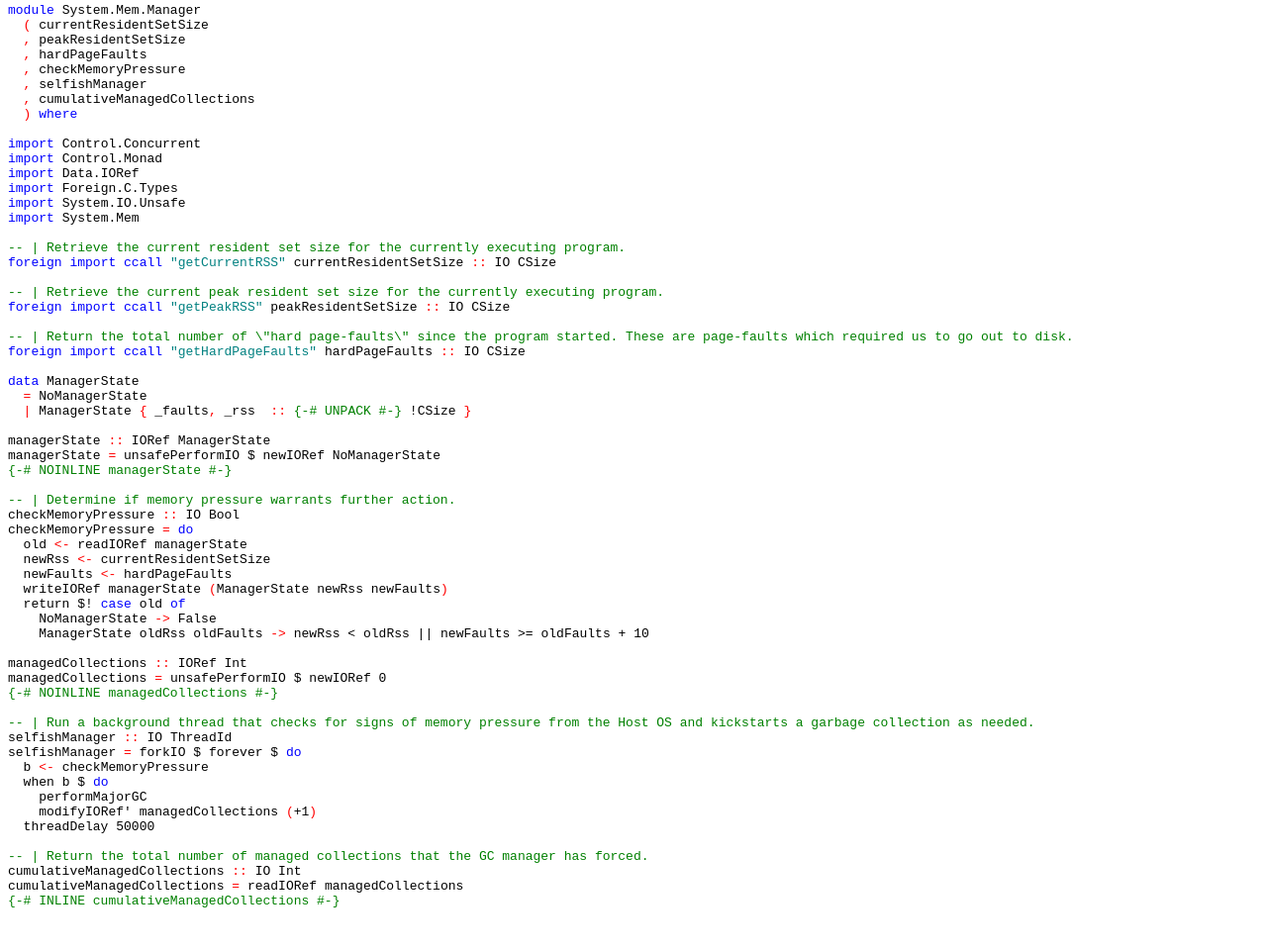
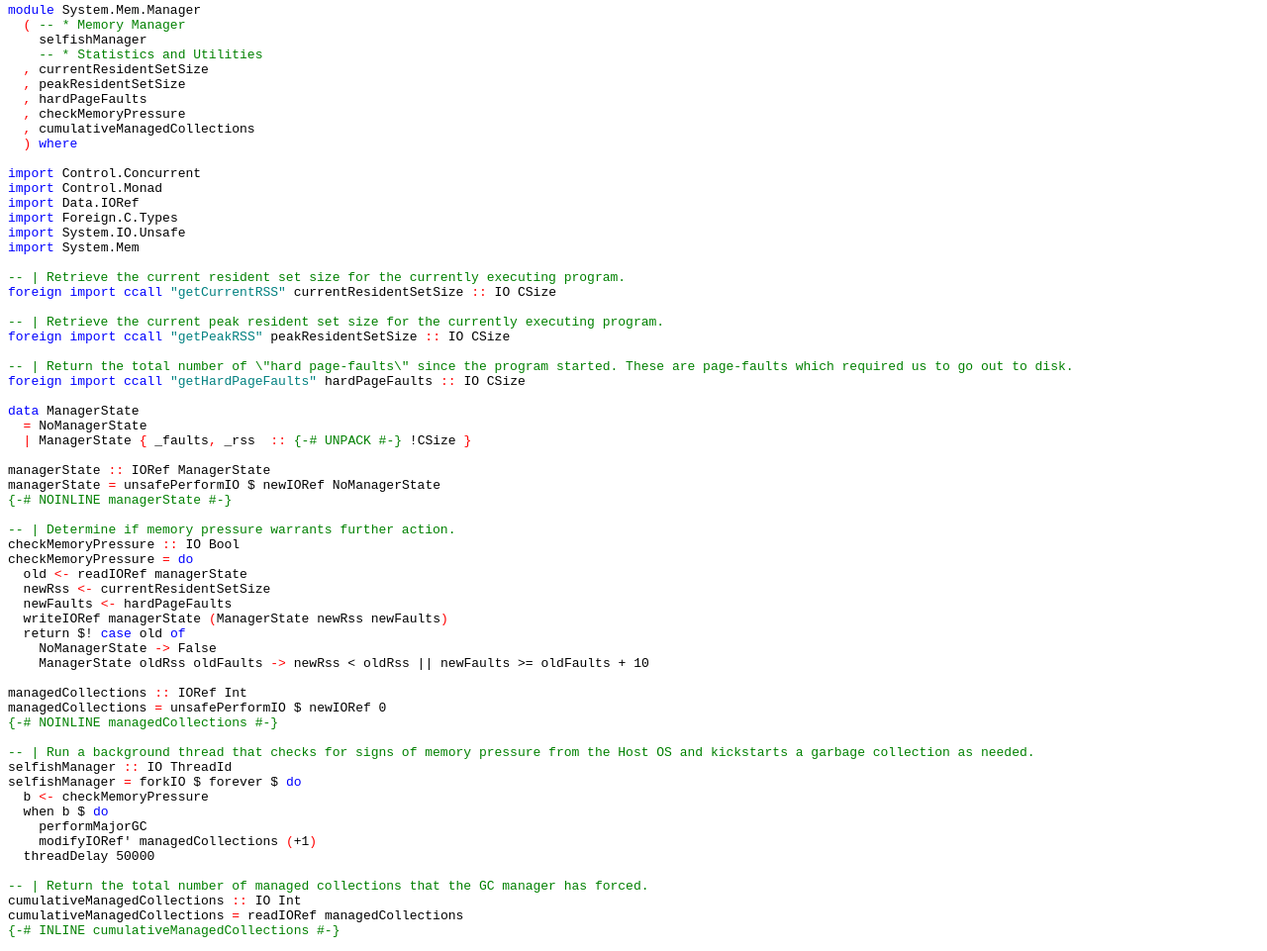
Before and after one commit to ekmett/gc, a plain HTML site: page src/System-Mem-Manager.html in a window 1280 px wide. Shown: the part 400-1361 px from the top of the page at 99% size. Before the commit the page ends 1331 px from the top, so only its background shows below. Drawn offline with Linux system fonts and the light colour scheme.

Commit message:
updated haddocks

```diff
--- a/src/System-Mem-Manager.html
+++ b/src/System-Mem-Manager.html
@@ -34,65 +34,67 @@
 <a name="line-25"></a>
 <a name="line-26"></a>
 <a name="line-27"></a><span class='hs-keyword'>module</span> <span class='hs-conid'>System</span><span class='hs-varop'>.</span><span class='hs-conid'>Mem</span><span class='hs-varop'>.</span><span class='hs-conid'>Manager</span>
-<a name="line-28"></a>  <span class='hs-layout'>(</span> <span class='hs-varid'>currentResidentSetSize</span>
-<a name="line-29"></a>  <span class='hs-layout'>,</span> <span class='hs-varid'>peakResidentSetSize</span>
-<a name="line-30"></a>  <span class='hs-layout'>,</span> <span class='hs-varid'>hardPageFaults</span>
-<a name="line-31"></a>  <span class='hs-layout'>,</span> <span class='hs-varid'>checkMemoryPressure</span>
-<a name="line-32"></a>  <span class='hs-layout'>,</span> <span class='hs-varid'>selfishManager</span>
-<a name="line-33"></a>  <span class='hs-layout'>,</span> <span class='hs-varid'>cumulativeManagedCollections</span>
-<a name="line-34"></a>  <span class='hs-layout'>)</span> <span class='hs-keyword'>where</span>
-<a name="line-35"></a>
-<a name="line-36"></a><span class='hs-keyword'>import</span> <span class='hs-conid'>Control</span><span class='hs-varop'>.</span><span class='hs-conid'>Concurrent</span>
-<a name="line-37"></a><span class='hs-keyword'>import</span> <span class='hs-conid'>Control</span><span class='hs-varop'>.</span><span class='hs-conid'>Monad</span>
-<a name="line-38"></a><span class='hs-keyword'>import</span> <span class='hs-conid'>Data</span><span class='hs-varop'>.</span><span class='hs-conid'>IORef</span>
-<a name="line-39"></a><span class='hs-keyword'>import</span> <span class='hs-conid'>Foreign</span><span class='hs-varop'>.</span><span class='hs-conid'>C</span><span class='hs-varop'>.</span><span class='hs-conid'>Types</span>
-<a name="line-40"></a><span class='hs-keyword'>import</span> <span class='hs-conid'>System</span><span class='hs-varop'>.</span><span class='hs-conid'>IO</span><span class='hs-varop'>.</span><span class='hs-conid'>Unsafe</span>
-<a name="line-41"></a><span class='hs-keyword'>import</span> <span class='hs-conid'>System</span><span class='hs-varop'>.</span><span class='hs-conid'>Mem</span>
-<a name="line-42"></a>
-<a name="line-43"></a><span class='hs-comment'>-- | Retrieve the current resident set size for the currently executing program.</span>
-<a name="line-44"></a><span class='hs-keyword'>foreign</span> <span class='hs-keyword'>import</span> <span class='hs-keyword'>ccall</span> <span class='hs-str'>"getCurrentRSS"</span> <span class='hs-varid'>currentResidentSetSize</span> <span class='hs-keyglyph'>::</span> <span class='hs-conid'>IO</span> <span class='hs-conid'>CSize</span>
-<a name="line-45"></a>
-<a name="line-46"></a><span class='hs-comment'>-- | Retrieve the current peak resident set size for the currently executing program.</span>
-<a name="line-47"></a><span class='hs-keyword'>foreign</span> <span class='hs-keyword'>import</span> <span class='hs-keyword'>ccall</span> <span class='hs-str'>"getPeakRSS"</span> <span class='hs-varid'>peakResidentSetSize</span> <span class='hs-keyglyph'>::</span> <span class='hs-conid'>IO</span> <span class='hs-conid'>CSize</span>
-<a name="line-48"></a>
-<a name="line-49"></a><span class='hs-comment'>-- | Return the total number of \"hard page-faults\" since the program started. These are page-faults which required us to go out to disk.</span>
-<a name="line-50"></a><span class='hs-keyword'>foreign</span> <span class='hs-keyword'>import</span> <span class='hs-keyword'>ccall</span> <span class='hs-str'>"getHardPageFaults"</span> <span class='hs-varid'>hardPageFaults</span> <span class='hs-keyglyph'>::</span> <span class='hs-conid'>IO</span> <span class='hs-conid'>CSize</span>
-<a name="line-51"></a>
-<a name="line-52"></a><a name="ManagerState"></a><span class='hs-keyword'>data</span> <span class='hs-conid'>ManagerState</span>
-<a name="line-53"></a>  <span class='hs-keyglyph'>=</span> <span class='hs-conid'>NoManagerState</span>
-<a name="line-54"></a>  <span class='hs-keyglyph'>|</span> <span class='hs-conid'>ManagerState</span> <span class='hs-layout'>{</span> <span class='hs-sel'>_faults</span><span class='hs-layout'>,</span> <span class='hs-sel'>_rss</span>  <span class='hs-keyglyph'>::</span> <span class='hs-comment'>{-# UNPACK #-}</span> <span class='hs-varop'>!</span><span class='hs-conid'>CSize</span> <span class='hs-layout'>}</span>
-<a name="line-55"></a>
-<a name="line-56"></a><a name="managerState"></a><span class='hs-definition'>managerState</span> <span class='hs-keyglyph'>::</span> <span class='hs-conid'>IORef</span> <span class='hs-conid'>ManagerState</span>
-<a name="line-57"></a><span class='hs-definition'>managerState</span> <span class='hs-keyglyph'>=</span> <span class='hs-varid'>unsafePerformIO</span> <span class='hs-varop'>$</span> <span class='hs-varid'>newIORef</span> <span class='hs-conid'>NoManagerState</span>
-<a name="line-58"></a><span class='hs-comment'>{-# NOINLINE managerState #-}</span>
-<a name="line-59"></a>
-<a name="line-60"></a><a name="checkMemoryPressure"></a><span class='hs-comment'>-- | Determine if memory pressure warrants further action.</span>
-<a name="line-61"></a><span class='hs-definition'>checkMemoryPressure</span> <span class='hs-keyglyph'>::</span> <span class='hs-conid'>IO</span> <span class='hs-conid'>Bool</span>
-<a name="line-62"></a><span class='hs-definition'>checkMemoryPressure</span> <span class='hs-keyglyph'>=</span> <span class='hs-keyword'>do</span>
-<a name="line-63"></a>  <span class='hs-varid'>old</span> <span class='hs-keyglyph'>&lt;-</span> <span class='hs-varid'>readIORef</span> <span class='hs-varid'>managerState</span>
-<a name="line-64"></a>  <span class='hs-varid'>newRss</span> <span class='hs-keyglyph'>&lt;-</span> <span class='hs-varid'>currentResidentSetSize</span>
-<a name="line-65"></a>  <span class='hs-varid'>newFaults</span> <span class='hs-keyglyph'>&lt;-</span> <span class='hs-varid'>hardPageFaults</span>
-<a name="line-66"></a>  <span class='hs-varid'>writeIORef</span> <span class='hs-varid'>managerState</span> <span class='hs-layout'>(</span><span class='hs-conid'>ManagerState</span> <span class='hs-varid'>newRss</span> <span class='hs-varid'>newFaults</span><span class='hs-layout'>)</span>
-<a name="line-67"></a>  <span class='hs-varid'>return</span> <span class='hs-varop'>$!</span> <span class='hs-keyword'>case</span> <span class='hs-varid'>old</span> <span class='hs-keyword'>of</span>
-<a name="line-68"></a>    <span class='hs-conid'>NoManagerState</span> <span class='hs-keyglyph'>-&gt;</span> <span class='hs-conid'>False</span>
-<a name="line-69"></a>    <span class='hs-conid'>ManagerState</span> <span class='hs-varid'>oldRss</span> <span class='hs-varid'>oldFaults</span> <span class='hs-keyglyph'>-&gt;</span> <span class='hs-varid'>newRss</span> <span class='hs-varop'>&lt;</span> <span class='hs-varid'>oldRss</span> <span class='hs-varop'>||</span> <span class='hs-varid'>newFaults</span> <span class='hs-varop'>&gt;=</span> <span class='hs-varid'>oldFaults</span> <span class='hs-varop'>+</span> <span class='hs-num'>10</span>
-<a name="line-70"></a>
-<a name="line-71"></a><a name="managedCollections"></a><span class='hs-definition'>managedCollections</span> <span class='hs-keyglyph'>::</span> <span class='hs-conid'>IORef</span> <span class='hs-conid'>Int</span>
-<a name="line-72"></a><span class='hs-definition'>managedCollections</span> <span class='hs-keyglyph'>=</span> <span class='hs-varid'>unsafePerformIO</span> <span class='hs-varop'>$</span> <span class='hs-varid'>newIORef</span> <span class='hs-num'>0</span>
-<a name="line-73"></a><span class='hs-comment'>{-# NOINLINE managedCollections #-}</span>
-<a name="line-74"></a>
-<a name="line-75"></a><a name="selfishManager"></a><span class='hs-comment'>-- | Run a background thread that checks for signs of memory pressure from the Host OS and kickstarts a garbage collection as needed.</span>
-<a name="line-76"></a><span class='hs-definition'>selfishManager</span> <span class='hs-keyglyph'>::</span> <span class='hs-conid'>IO</span> <span class='hs-conid'>ThreadId</span>
-<a name="line-77"></a><span class='hs-definition'>selfishManager</span> <span class='hs-keyglyph'>=</span> <span class='hs-varid'>forkIO</span> <span class='hs-varop'>$</span> <span class='hs-varid'>forever</span> <span class='hs-varop'>$</span> <span class='hs-keyword'>do</span>
-<a name="line-78"></a>  <span class='hs-varid'>b</span> <span class='hs-keyglyph'>&lt;-</span> <span class='hs-varid'>checkMemoryPressure</span>
-<a name="line-79"></a>  <span class='hs-varid'>when</span> <span class='hs-varid'>b</span> <span class='hs-varop'>$</span> <span class='hs-keyword'>do</span>
-<a name="line-80"></a>    <span class='hs-varid'>performMajorGC</span>
-<a name="line-81"></a>    <span class='hs-varid'>modifyIORef'</span> <span class='hs-varid'>managedCollections</span> <span class='hs-layout'>(</span><span class='hs-varop'>+</span><span class='hs-num'>1</span><span class='hs-layout'>)</span>
-<a name="line-82"></a>  <span class='hs-varid'>threadDelay</span> <span class='hs-num'>50000</span>
-<a name="line-83"></a>
-<a name="line-84"></a><a name="cumulativeManagedCollections"></a><span class='hs-comment'>-- | Return the total number of managed collections that the GC manager has forced.</span>
-<a name="line-85"></a><span class='hs-definition'>cumulativeManagedCollections</span> <span class='hs-keyglyph'>::</span> <span class='hs-conid'>IO</span> <span class='hs-conid'>Int</span>
-<a name="line-86"></a><span class='hs-definition'>cumulativeManagedCollections</span> <span class='hs-keyglyph'>=</span> <span class='hs-varid'>readIORef</span> <span class='hs-varid'>managedCollections</span>
-<a name="line-87"></a><span class='hs-comment'>{-# INLINE cumulativeManagedCollections #-}</span>
+<a name="line-28"></a>  <span class='hs-layout'>(</span> <span class='hs-comment'>-- * Memory Manager</span>
+<a name="line-29"></a>    <span class='hs-varid'>selfishManager</span>
+<a name="line-30"></a>    <span class='hs-comment'>-- * Statistics and Utilities</span>
+<a name="line-31"></a>  <span class='hs-layout'>,</span> <span class='hs-varid'>currentResidentSetSize</span>
+<a name="line-32"></a>  <span class='hs-layout'>,</span> <span class='hs-varid'>peakResidentSetSize</span>
+<a name="line-33"></a>  <span class='hs-layout'>,</span> <span class='hs-varid'>hardPageFaults</span>
+<a name="line-34"></a>  <span class='hs-layout'>,</span> <span class='hs-varid'>checkMemoryPressure</span>
+<a name="line-35"></a>  <span class='hs-layout'>,</span> <span class='hs-varid'>cumulativeManagedCollections</span>
+<a name="line-36"></a>  <span class='hs-layout'>)</span> <span class='hs-keyword'>where</span>
+<a name="line-37"></a>
+<a name="line-38"></a><span class='hs-keyword'>import</span> <span class='hs-conid'>Control</span><span class='hs-varop'>.</span><span class='hs-conid'>Concurrent</span>
+<a name="line-39"></a><span class='hs-keyword'>import</span> <span class='hs-conid'>Control</span><span class='hs-varop'>.</span><span class='hs-conid'>Monad</span>
+<a name="line-40"></a><span class='hs-keyword'>import</span> <span class='hs-conid'>Data</span><span class='hs-varop'>.</span><span class='hs-conid'>IORef</span>
+<a name="line-41"></a><span class='hs-keyword'>import</span> <span class='hs-conid'>Foreign</span><span class='hs-varop'>.</span><span class='hs-conid'>C</span><span class='hs-varop'>.</span><span class='hs-conid'>Types</span>
+<a name="line-42"></a><span class='hs-keyword'>import</span> <span class='hs-conid'>System</span><span class='hs-varop'>.</span><span class='hs-conid'>IO</span><span class='hs-varop'>.</span><span class='hs-conid'>Unsafe</span>
+<a name="line-43"></a><span class='hs-keyword'>import</span> <span class='hs-conid'>System</span><span class='hs-varop'>.</span><span class='hs-conid'>Mem</span>
+<a name="line-44"></a>
+<a name="line-45"></a><span class='hs-comment'>-- | Retrieve the current resident set size for the currently executing program.</span>
+<a name="line-46"></a><span class='hs-keyword'>foreign</span> <span class='hs-keyword'>import</span> <span class='hs-keyword'>ccall</span> <span class='hs-str'>"getCurrentRSS"</span> <span class='hs-varid'>currentResidentSetSize</span> <span class='hs-keyglyph'>::</span> <span class='hs-conid'>IO</span> <span class='hs-conid'>CSize</span>
+<a name="line-47"></a>
+<a name="line-48"></a><span class='hs-comment'>-- | Retrieve the current peak resident set size for the currently executing program.</span>
+<a name="line-49"></a><span class='hs-keyword'>foreign</span> <span class='hs-keyword'>import</span> <span class='hs-keyword'>ccall</span> <span class='hs-str'>"getPeakRSS"</span> <span class='hs-varid'>peakResidentSetSize</span> <span class='hs-keyglyph'>::</span> <span class='hs-conid'>IO</span> <span class='hs-conid'>CSize</span>
+<a name="line-50"></a>
+<a name="line-51"></a><span class='hs-comment'>-- | Return the total number of \"hard page-faults\" since the program started. These are page-faults which required us to go out to disk.</span>
+<a name="line-52"></a><span class='hs-keyword'>foreign</span> <span class='hs-keyword'>import</span> <span class='hs-keyword'>ccall</span> <span class='hs-str'>"getHardPageFaults"</span> <span class='hs-varid'>hardPageFaults</span> <span class='hs-keyglyph'>::</span> <span class='hs-conid'>IO</span> <span class='hs-conid'>CSize</span>
+<a name="line-53"></a>
+<a name="line-54"></a><a name="ManagerState"></a><span class='hs-keyword'>data</span> <span class='hs-conid'>ManagerState</span>
+<a name="line-55"></a>  <span class='hs-keyglyph'>=</span> <span class='hs-conid'>NoManagerState</span>
+<a name="line-56"></a>  <span class='hs-keyglyph'>|</span> <span class='hs-conid'>ManagerState</span> <span class='hs-layout'>{</span> <span class='hs-sel'>_faults</span><span class='hs-layout'>,</span> <span class='hs-sel'>_rss</span>  <span class='hs-keyglyph'>::</span> <span class='hs-comment'>{-# UNPACK #-}</span> <span class='hs-varop'>!</span><span class='hs-conid'>CSize</span> <span class='hs-layout'>}</span>
+<a name="line-57"></a>
+<a name="line-58"></a><a name="managerState"></a><span class='hs-definition'>managerState</span> <span class='hs-keyglyph'>::</span> <span class='hs-conid'>IORef</span> <span class='hs-conid'>ManagerState</span>
+<a name="line-59"></a><span class='hs-definition'>managerState</span> <span class='hs-keyglyph'>=</span> <span class='hs-varid'>unsafePerformIO</span> <span class='hs-varop'>$</span> <span class='hs-varid'>newIORef</span> <span class='hs-conid'>NoManagerState</span>
+<a name="line-60"></a><span class='hs-comment'>{-# NOINLINE managerState #-}</span>
+<a name="line-61"></a>
+<a name="line-62"></a><a name="checkMemoryPressure"></a><span class='hs-comment'>-- | Determine if memory pressure warrants further action.</span>
+<a name="line-63"></a><span class='hs-definition'>checkMemoryPressure</span> <span class='hs-keyglyph'>::</span> <span class='hs-conid'>IO</span> <span class='hs-conid'>Bool</span>
+<a name="line-64"></a><span class='hs-definition'>checkMemoryPressure</span> <span class='hs-keyglyph'>=</span> <span class='hs-keyword'>do</span>
+<a name="line-65"></a>  <span class='hs-varid'>old</span> <span class='hs-keyglyph'>&lt;-</span> <span class='hs-varid'>readIORef</span> <span class='hs-varid'>managerState</span>
+<a name="line-66"></a>  <span class='hs-varid'>newRss</span> <span class='hs-keyglyph'>&lt;-</span> <span class='hs-varid'>currentResidentSetSize</span>
+<a name="line-67"></a>  <span class='hs-varid'>newFaults</span> <span class='hs-keyglyph'>&lt;-</span> <span class='hs-varid'>hardPageFaults</span>
+<a name="line-68"></a>  <span class='hs-varid'>writeIORef</span> <span class='hs-varid'>managerState</span> <span class='hs-layout'>(</span><span class='hs-conid'>ManagerState</span> <span class='hs-varid'>newRss</span> <span class='hs-varid'>newFaults</span><span class='hs-layout'>)</span>
+<a name="line-69"></a>  <span class='hs-varid'>return</span> <span class='hs-varop'>$!</span> <span class='hs-keyword'>case</span> <span class='hs-varid'>old</span> <span class='hs-keyword'>of</span>
+<a name="line-70"></a>    <span class='hs-conid'>NoManagerState</span> <span class='hs-keyglyph'>-&gt;</span> <span class='hs-conid'>False</span>
+<a name="line-71"></a>    <span class='hs-conid'>ManagerState</span> <span class='hs-varid'>oldRss</span> <span class='hs-varid'>oldFaults</span> <span class='hs-keyglyph'>-&gt;</span> <span class='hs-varid'>newRss</span> <span class='hs-varop'>&lt;</span> <span class='hs-varid'>oldRss</span> <span class='hs-varop'>||</span> <span class='hs-varid'>newFaults</span> <span class='hs-varop'>&gt;=</span> <span class='hs-varid'>oldFaults</span> <span class='hs-varop'>+</span> <span class='hs-num'>10</span>
+<a name="line-72"></a>
+<a name="line-73"></a><a name="managedCollections"></a><span class='hs-definition'>managedCollections</span> <span class='hs-keyglyph'>::</span> <span class='hs-conid'>IORef</span> <span class='hs-conid'>Int</span>
+<a name="line-74"></a><span class='hs-definition'>managedCollections</span> <span class='hs-keyglyph'>=</span> <span class='hs-varid'>unsafePerformIO</span> <span class='hs-varop'>$</span> <span class='hs-varid'>newIORef</span> <span class='hs-num'>0</span>
+<a name="line-75"></a><span class='hs-comment'>{-# NOINLINE managedCollections #-}</span>
+<a name="line-76"></a>
+<a name="line-77"></a><a name="selfishManager"></a><span class='hs-comment'>-- | Run a background thread that checks for signs of memory pressure from the Host OS and kickstarts a garbage collection as needed.</span>
+<a name="line-78"></a><span class='hs-definition'>selfishManager</span> <span class='hs-keyglyph'>::</span> <span class='hs-conid'>IO</span> <span class='hs-conid'>ThreadId</span>
+<a name="line-79"></a><span class='hs-definition'>selfishManager</span> <span class='hs-keyglyph'>=</span> <span class='hs-varid'>forkIO</span> <span class='hs-varop'>$</span> <span class='hs-varid'>forever</span> <span class='hs-varop'>$</span> <span class='hs-keyword'>do</span>
+<a name="line-80"></a>  <span class='hs-varid'>b</span> <span class='hs-keyglyph'>&lt;-</span> <span class='hs-varid'>checkMemoryPressure</span>
+<a name="line-81"></a>  <span class='hs-varid'>when</span> <span class='hs-varid'>b</span> <span class='hs-varop'>$</span> <span class='hs-keyword'>do</span>
+<a name="line-82"></a>    <span class='hs-varid'>performMajorGC</span>
+<a name="line-83"></a>    <span class='hs-varid'>modifyIORef'</span> <span class='hs-varid'>managedCollections</span> <span class='hs-layout'>(</span><span class='hs-varop'>+</span><span class='hs-num'>1</span><span class='hs-layout'>)</span>
+<a name="line-84"></a>  <span class='hs-varid'>threadDelay</span> <span class='hs-num'>50000</span>
+<a name="line-85"></a>
+<a name="line-86"></a><a name="cumulativeManagedCollections"></a><span class='hs-comment'>-- | Return the total number of managed collections that the GC manager has forced.</span>
+<a name="line-87"></a><span class='hs-definition'>cumulativeManagedCollections</span> <span class='hs-keyglyph'>::</span> <span class='hs-conid'>IO</span> <span class='hs-conid'>Int</span>
+<a name="line-88"></a><span class='hs-definition'>cumulativeManagedCollections</span> <span class='hs-keyglyph'>=</span> <span class='hs-varid'>readIORef</span> <span class='hs-varid'>managedCollections</span>
+<a name="line-89"></a><span class='hs-comment'>{-# INLINE cumulativeManagedCollections #-}</span>
 </pre></body>
 </html>
```
Also changed, not shown: System-Mem-Manager.html (+2 -2 lines), mini_System-Mem-Manager.html (+1 -1 lines), 1 other file.
